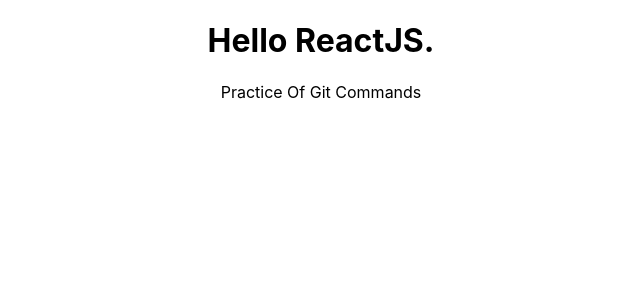
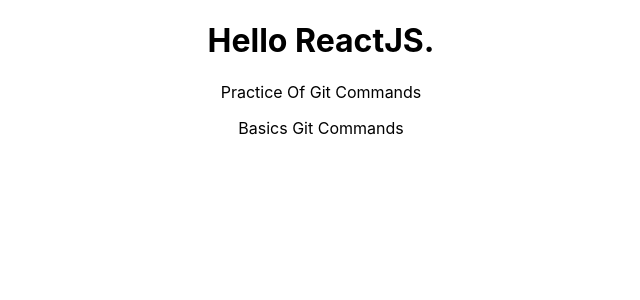
Before and after one commit to Aniketdhage/gitpractice, a React (Create React App) app: page / in a window 1280 px wide. Shown: the top 300 px of the page, without its empty margins (319-959 px from the left). Built offline with nearby package versions, Linux system fonts and the light colour scheme.

Commit message:
added component folder

```diff
--- a/src/App.js
+++ b/src/App.js
@@ -1,10 +1,12 @@
 import "./App.css";
+import GitComponent from "./GitFolderComp/GitComponent";
 
 function App() {
   return (
     <div className="App">
       <h1>Hello ReactJS.</h1>
       <p>Practice Of Git Commands</p>
+      <GitComponent />
     </div>
   );
 }
--- /dev/null
+++ b/src/GitFolderComp/GitComponent.js
@@ -0,0 +1,7 @@
+import React from "react";
+
+const GitComponent = () => {
+  return <div>Basics Git Commands</div>;
+};
+
+export default GitComponent;
```
